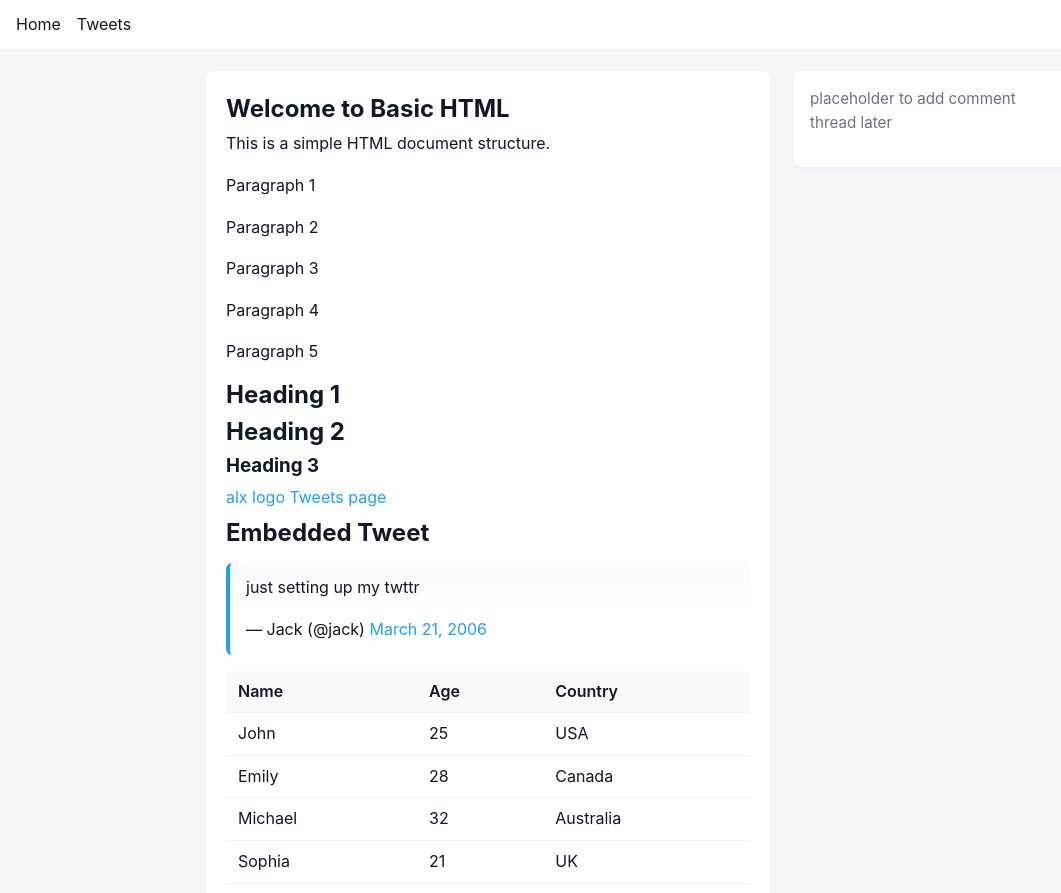
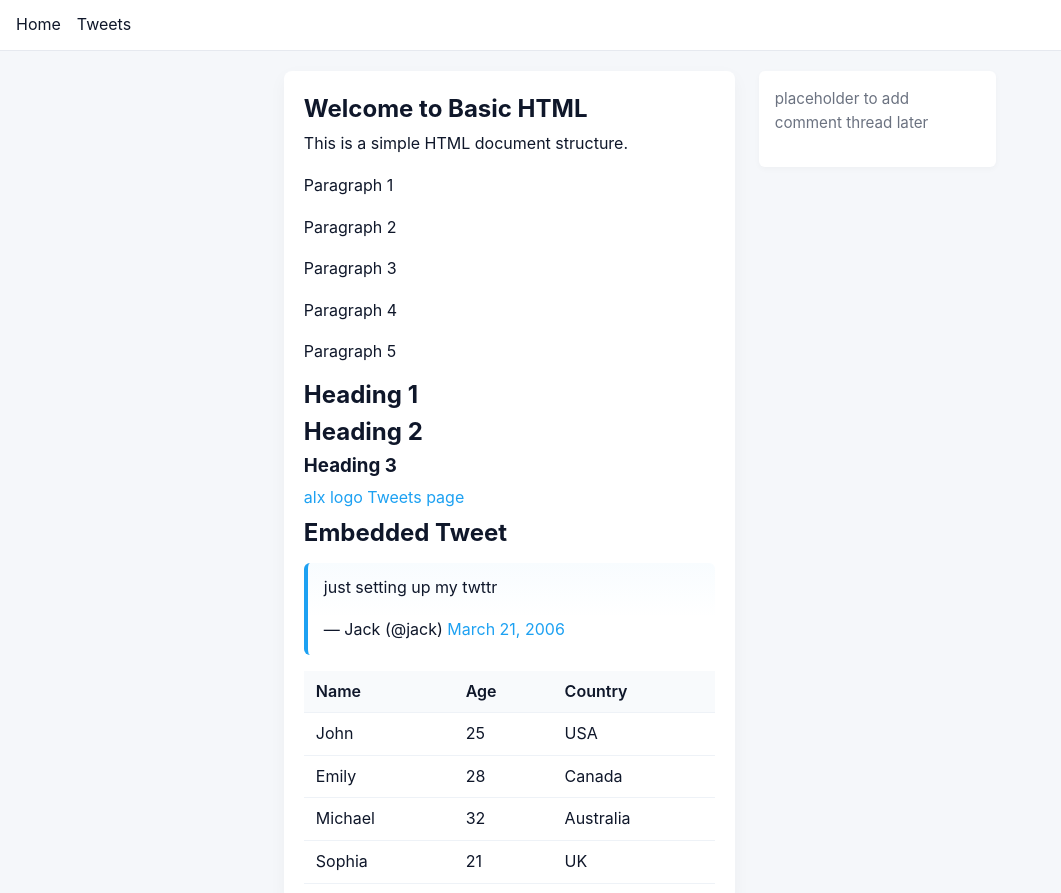
Before and after one commit to Abel8866/alx_html_css, a plain HTML site: page css_basic/index.html in a window 1280 px wide. Shown: the top 893 px of the page, without its empty margins (0-1061 px from the left). Drawn offline with Linux system fonts and the light colour scheme.

Commit message:
files updated

```diff
--- a/css_basic/base.css
+++ b/css_basic/base.css
@@ -21,6 +21,9 @@ html, body {
 }
 
 body {
+	display: flex;
+	flex-direction: column;
+	min-height: 100vh;
 	font-family: -apple-system, BlinkMacSystemFont, 'Segoe UI', Roboto, 'Helvetica Neue', Arial;
 	color: var(--text);
 	background: var(--bg);
--- a/css_basic/styles.css
+++ b/css_basic/styles.css
@@ -1,9 +1,10 @@
-/* Layout for main content */
+/* Layout for main content (Flexbox) */
 main {
-	display: grid;
-	grid-template-columns: 1fr 280px;
+	display: flex;
+	flex-direction: row;
 	gap: 1.5rem;
 	align-items: start;
+	flex: auto; /* allow main to grow/shrink inside body */
 }
 
 article {
@@ -11,6 +12,8 @@ article {
 	padding: 1rem 1.25rem;
 	border-radius: var(--radius);
 	box-shadow: 0 6px 18px rgba(12, 23, 40, 0.04);
+	flex: 2; /* take 2/3 of the main width */
+	overflow-y: auto; /* allow internal scrolling */
 }
 
 aside {
@@ -20,6 +23,8 @@ aside {
 	box-shadow: 0 2px 6px rgba(12, 23, 40, 0.03);
 	font-size: .95rem;
 	color: var(--muted);
+	flex: 1; /* take 1/3 of the main width */
+	overflow-y: auto; /* allow internal scrolling */
 }
 
 /* Header nav tweaks */
```
